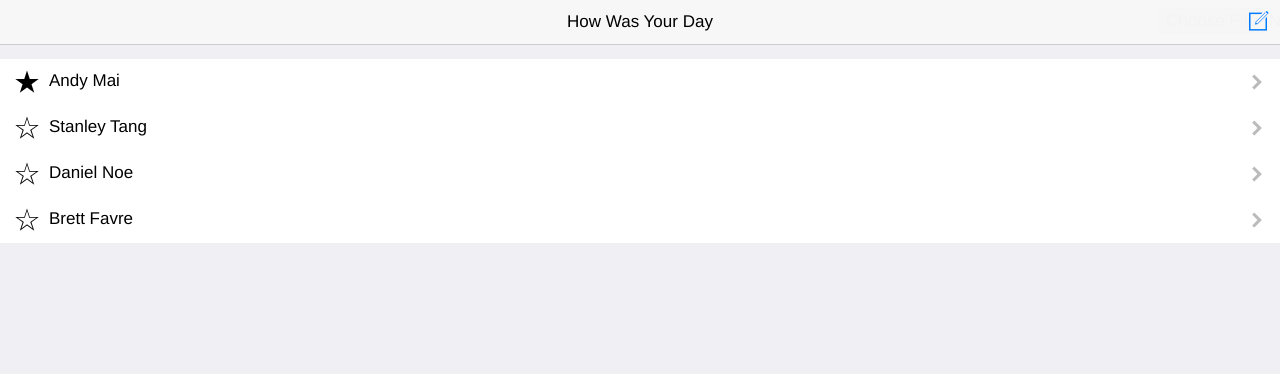
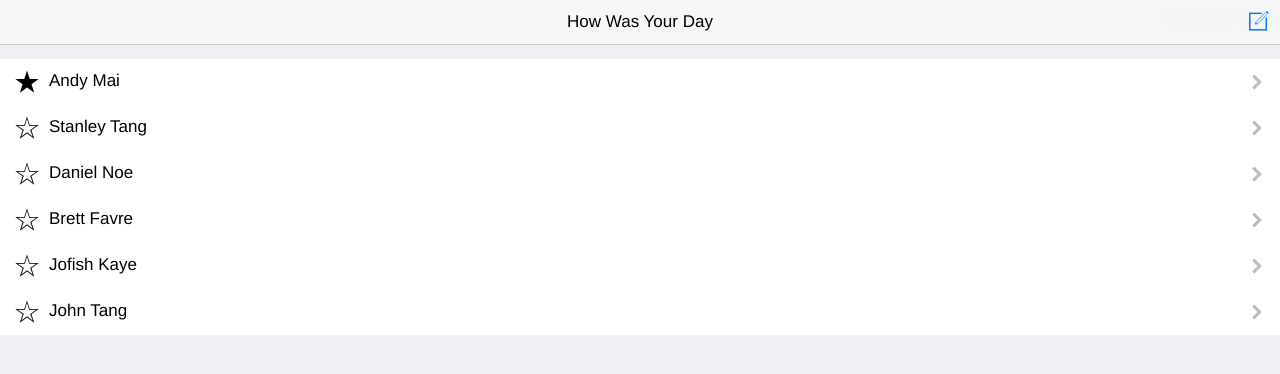
Before and after one commit to stanleytang/cs247chillbear, a plain HTML site: page index.html in a window 1280 px wide. Drawn offline with Linux system fonts and the light colour scheme.

Commit message:
fixed bugs for chat

```diff
--- a/index.html
+++ b/index.html
@@ -85,6 +85,22 @@
 			      </div>
 			    </a>
 			  </li>
+			  <li class="table-view-cell">
+			  	<a class="navigate-right">
+			    	<span class="media-object pull-left icon icon-star"></span>
+			      <div class="media-body">
+			        Jofish Kaye
+			      </div>
+			    </a>
+			  </li>
+			  <li class="table-view-cell">
+			  	<a class="navigate-right">
+			    	<span class="media-object pull-left icon icon-star"></span>
+			      <div class="media-body">
+			        John Tang
+			      </div>
+			    </a>
+			  </li>
 			</ul>
     </div>
 
```
Also changed, not shown: communicate.html (+1 -1 lines).
